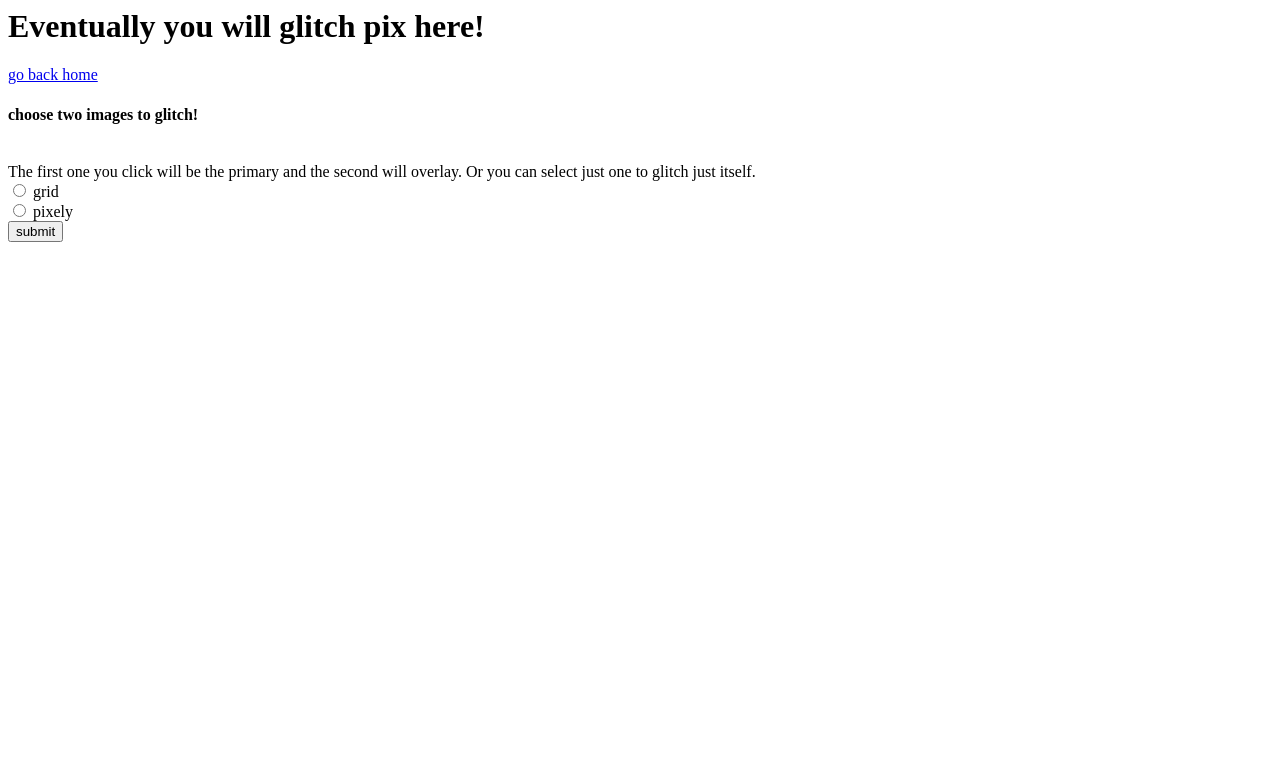
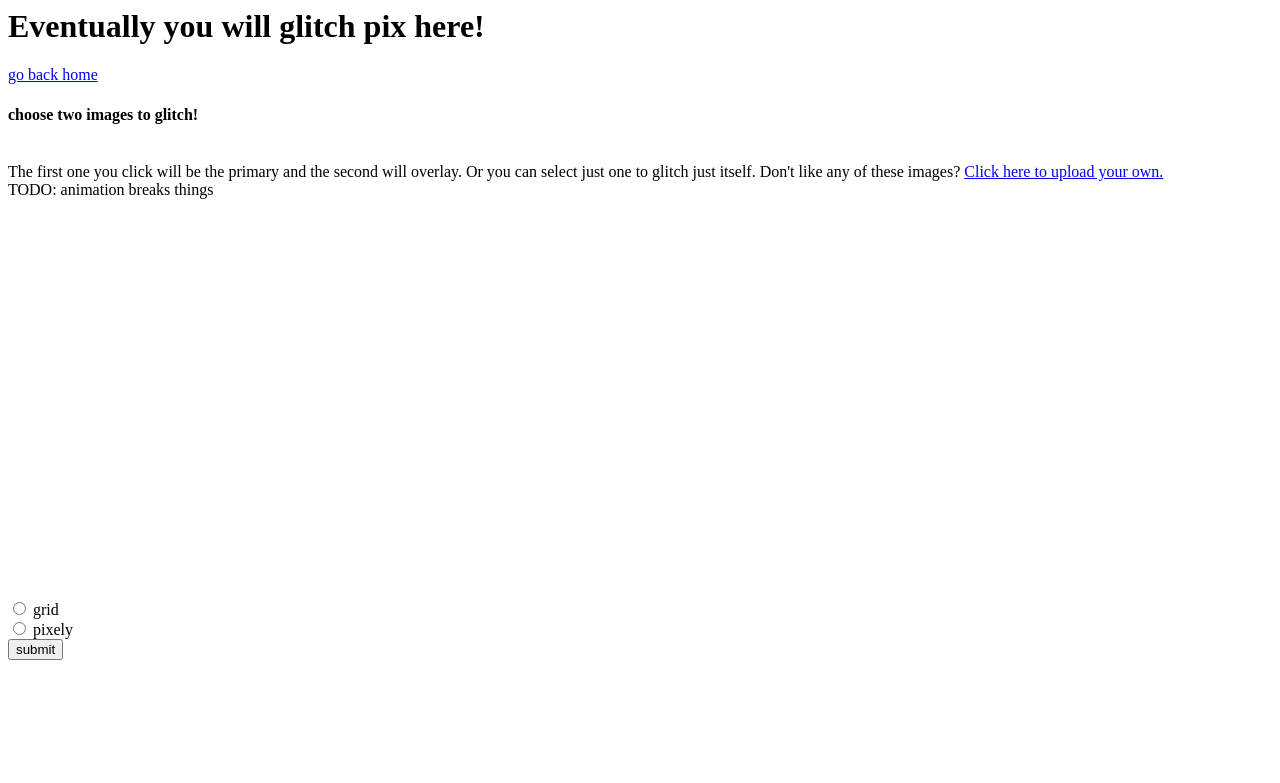
Before and after one commit to cchristina/Glitcher, a Flask app: template templates/mainpage.html in a window 1280 px wide. Shown: the top 783 px of the page. Run offline with Flask 2, Linux system fonts and the light colour scheme; the template is opened without the code that fills it, so the values that code supplies are empty.

Commit message:
organizing image selection page

```diff
--- a/server.py
+++ b/server.py
@@ -59,7 +59,7 @@ app.config['DROPZONE_REDIRECT_VIEW'] = 'results'
 
 
 # Uploads settings
-app.config['UPLOADED_PHOTOS_DEST'] = os.getcwd() + '/../static/images/uploads'
+app.config['UPLOADED_PHOTOS_DEST'] = os.getcwd() + '/static/images/uploads'
 photos = UploadSet('photos', IMAGES)
 configure_uploads(app, photos)
 patch_request_class(app)  # set maximum file size, default is 16MB
@@ -201,6 +201,7 @@ def results():
 @app.route('/mainpage', methods = ["GET", "POST"])
 def mainpage():
 
+
     images = ImageChoice.query.all()
 
 
@@ -269,6 +270,7 @@ def mainpage():
 
 
 
+
 def allowed_file(filename):
     return '.' in filename and \
            filename.rsplit('.', 1)[1].lower() in ALLOWED_EXTENSIONS
--- a/templates/glitchpage.html
+++ b/templates/glitchpage.html
@@ -12,7 +12,7 @@
 <a href = "/"> go back home </a>
 
 <br>
-<div id="thumbnails">
+<!-- <div id="thumbnails">
 {% for image in images %}
 
 <img src ="{{image.url}}" style="max-height: 100px;" onclick="$('img#largeImage').attr('src', '{{image.url}}' );">
@@ -24,7 +24,7 @@
 
 <img id="largeImage" src="" style="max-width: 800px; max-height: 600px;">
 
-</div>
+</div> -->
 
 
 <!-- <img id="newImage" src={{newImage}} style="max-width: 800px; display: none;"> -->
--- a/templates/mainpage.html
+++ b/templates/mainpage.html
@@ -17,13 +17,17 @@
 
 
 <h4> choose two images to glitch!</h4><br>
-The first one you click will be the primary and the second will overlay. Or you can select just one to glitch just itself.<!---see the uneven distribution is a feature not a bug but for real that's how most glitches are anyhow-->
+The first one you click will be the primary and the second will overlay. Or you can select just one to glitch just itself. Don't like any of these images? <a href="/uploadImage">Click here to upload your own.</a>
+
+<br>
+TODO: animation breaks things
+<!---see the uneven distribution is a feature not a bug but for real that's how most glitches are anyhow-->
 
 
 
 <form id ="imagechoices" name="imagechoices" action="/mainpage" method="POST">
 
-
+<div style="height:400px; width:800px; overflow-y: scroll;">
 
 <select class="image-picker masonry show-html" data-limit="2" multiple="multiple" name="imagelist" id="imagelist">
        {% for image in images %}
@@ -37,7 +41,7 @@ The first one you click will be the primary and the second will overlay. Or you
     {% endfor %}
 </select>
 
-
+</div>
 
     <input type="radio" name="glitchtype" value="grid"> grid <br>
     <input type="radio" name="glitchtype" value="pixely"> pixely <br>
@@ -45,7 +49,7 @@ The first one you click will be the primary and the second will overlay. Or you
 
     <input type="submit" value="submit">
 
-
+</form>
 
 
 <div id="dropzoneDiv">
```
Also changed, not shown: glitchstuff.py (+5 -5 lines).
